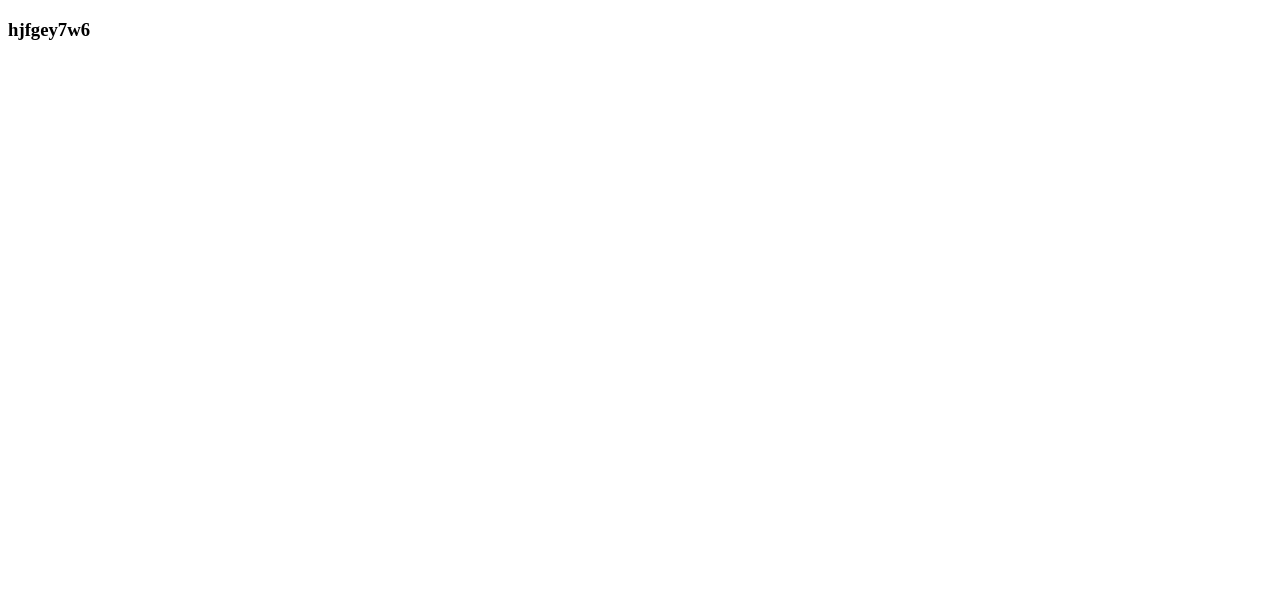
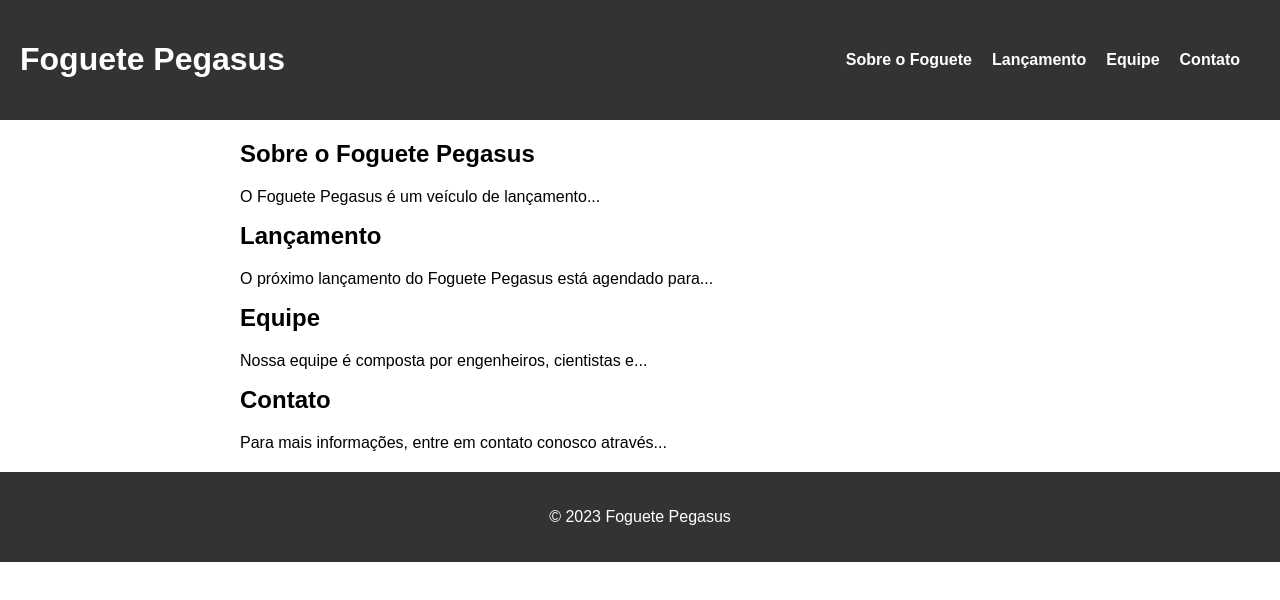
Before and after one commit to dantasaline/Pegasus, a plain HTML site: page index.html in a window 1280 px wide. Drawn offline with Linux system fonts and the light colour scheme; files that its build step writes are made by us from their sources.

Commit message:
cor e informação

```diff
--- a/css/style.css
+++ b/css/style.css
@@ -0,0 +1,48 @@
+body {
+    font-family: Arial, sans-serif;
+    margin: 0;
+    padding: 0;
+}
+
+header {
+    background-color: #333;
+    color: #fff;
+    padding: 20px;
+    display: flex;
+    justify-content: space-between;
+    align-items: center;
+}
+
+nav ul {
+    list-style: none;
+    margin: 0;
+    padding: 0;
+    display: flex;
+}
+
+nav li {
+    margin-right: 20px;
+}
+
+nav a {
+    color: #fff;
+    text-decoration: none;
+    font-weight: bold;
+}
+
+main {
+    max-width: 800px;
+    margin: 20px auto;
+    padding: 0 20px;
+}
+
+h2 {
+    margin-top: 0;
+}
+
+footer {
+    background-color: #333;
+    color: #fff;
+    padding: 20px;
+    text-align: center;
+}
--- a/index.html
+++ b/index.html
@@ -1,12 +1,43 @@
 <!DOCTYPE html>
-<html lang="pt-br">
+<html lang="en">
 <head>
     <meta charset="UTF-8">
     <meta name="viewport" content="width=device-width, initial-scale=1.0">
-    <link rel="stylesheet" href="css/style.css">
-    <title>Pegasus</title>
+    <link rel="stylesheet" href="style.css">
+    <title>Foguete Pegasus</title>
 </head>
 <body>
-    <h3>hjfgey7w6</h3>
+    <header>
+        <h1>Foguete Pegasus</h1>
+        <nav>
+            <ul>
+                <li><a href="#sobre">Sobre o Foguete</a></li>
+                <li><a href="#lançamento">Lançamento</a></li>
+                <li><a href="#equipe">Equipe</a></li>
+                <li><a href="#contato">Contato</a></li>
+            </ul>
+        </nav>
+    </header>
+    <main>
+        <section id="sobre">
+            <h2>Sobre o Foguete Pegasus</h2>
+            <p>O Foguete Pegasus é um veículo de lançamento...</p>
+        </section>
+        <section id="lançamento">
+            <h2>Lançamento</h2>
+            <p>O próximo lançamento do Foguete Pegasus está agendado para...</p>
+        </section>
+        <section id="equipe">
+            <h2>Equipe</h2>
+            <p>Nossa equipe é composta por engenheiros, cientistas e...</p>
+        </section>
+        <section id="contato">
+            <h2>Contato</h2>
+            <p>Para mais informações, entre em contato conosco através...</p>
+        </section>
+    </main>
+    <footer>
+        <p>&copy; 2023 Foguete Pegasus</p>
+    </footer>
 </body>
 </html>
```
